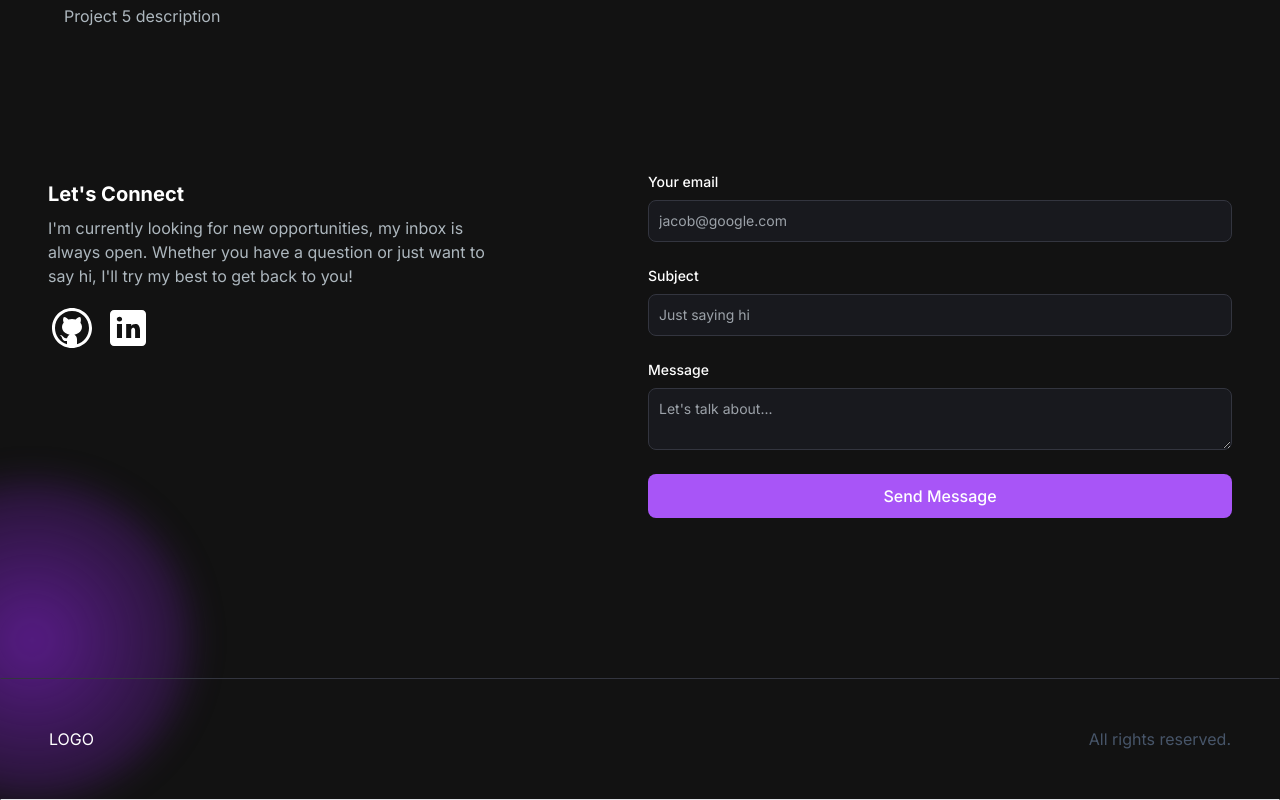
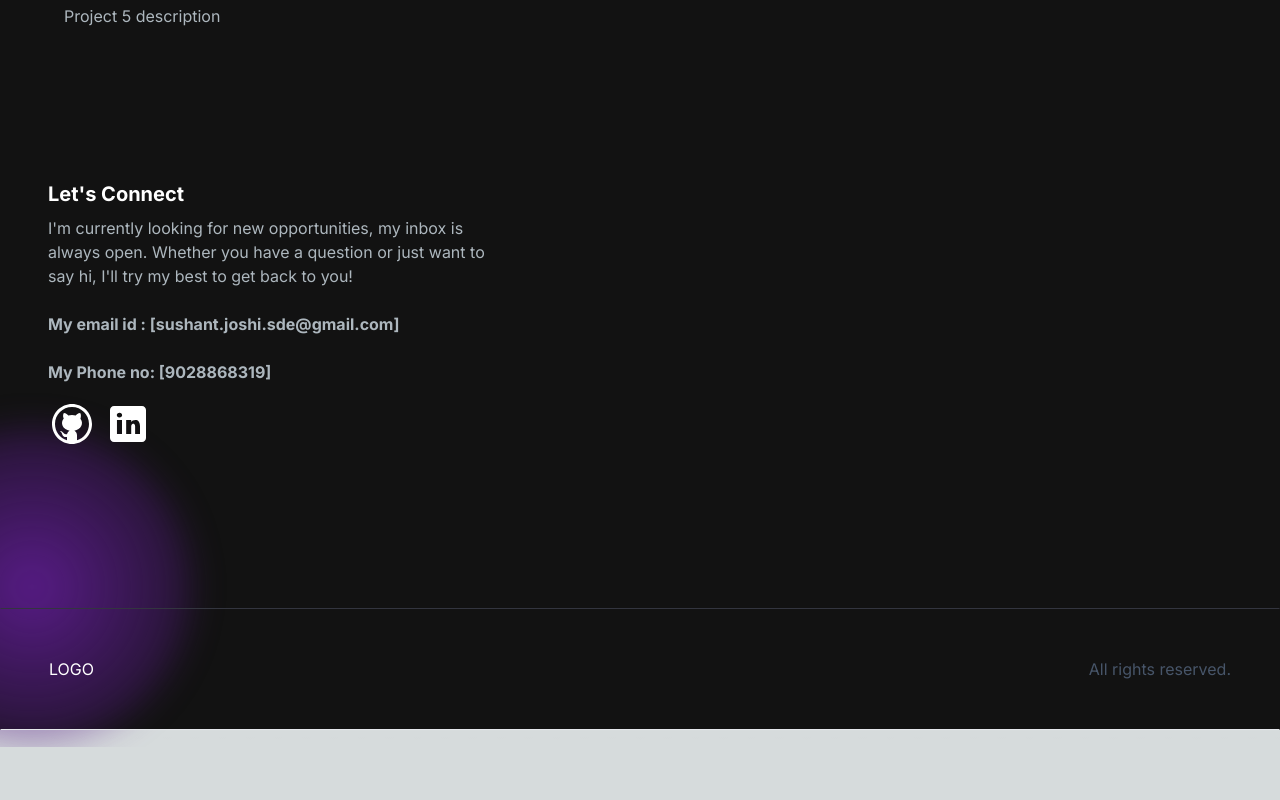
Before and after one commit to sushantJoshi01/Personal-Porfolio, a Next.js app: page / in a window 1280 px wide. Shown: the part 2801-3601 px from the top of the page. After the commit the page ends 3548 px from the top, so only its background shows below. Built offline with nearby package versions, Linux system fonts and the light colour scheme.

Commit message:
second commit

```diff
--- a/src/app/components/EmailSection.jsx
+++ b/src/app/components/EmailSection.jsx
@@ -8,36 +8,36 @@ import Image from "next/image";
 const EmailSection = () => {
   const [emailSubmitted, setEmailSubmitted] = useState(false);
 
-  const handleSubmit = async (e) => {
-    e.preventDefault();
-    const data = {
-      email: e.target.email.value,
-      subject: e.target.subject.value,
-      message: e.target.message.value,
-    };
-    const JSONdata = JSON.stringify(data);
-    const endpoint = "/api/send";
+  // const handleSubmit = async (e) => {
+  //   e.preventDefault();
+  //   const data = {
+  //     email: e.target.email.value,
+  //     subject: e.target.subject.value,
+  //     message: e.target.message.value,
+  //   };
+  //   const JSONdata = JSON.stringify(data);
+  //   const endpoint = "/api/send";
 
-    // Form the request for sending data to the server.
-    const options = {
-      // The method is POST because we are sending data.
-      method: "POST",
-      // Tell the server we're sending JSON.
-      headers: {
-        "Content-Type": "application/json",
-      },
-      // Body of the request is the JSON data we created above.
-      body: JSONdata,
-    };
+  //   // Form the request for sending data to the server.
+  //   const options = {
+  //     // The method is POST because we are sending data.
+  //     method: "POST",
+  //     // Tell the server we're sending JSON.
+  //     headers: {
+  //       "Content-Type": "application/json",
+  //     },
+  //     // Body of the request is the JSON data we created above.
+  //     body: JSONdata,
+  //   };
 
-    const response = await fetch(endpoint, options);
-    const resData = await response.json();
+  //   const response = await fetch(endpoint, options);
+  //   const resData = await response.json();
 
-    if (response.status === 200) {
-      console.log("Message sent.");
-      setEmailSubmitted(true);
-    }
-  };
+  //   if (response.status === 200) {
+  //     console.log("Message sent.");
+  //     setEmailSubmitted(true);
+  //   }
+  // };
 
   return (
     <section
@@ -54,6 +54,18 @@ const EmailSection = () => {
           I&apos;m currently looking for new opportunities, my inbox is always
           open. Whether you have a question or just want to say hi, I&apos;ll
           try my best to get back to you!
+
+          <br />
+          <br />
+
+        <b>
+           My email id : [sushant.joshi.sde@gmail.com]
+          </b>
+          <br />
+          <br />
+         <b>
+          My Phone no: [9028868319]
+          </b>
         </p>
         <div className="socials flex flex-row gap-2">
           <Link href="github.com">
@@ -65,7 +77,7 @@ const EmailSection = () => {
         </div>
       </div>
       <div>
-        {emailSubmitted ? (
+        {/* {emailSubmitted ? (
           <p className="text-green-500 text-sm mt-2">
             Email sent successfully!
           </p>
@@ -124,7 +136,7 @@ const EmailSection = () => {
               Send Message
             </button>
           </form>
-        )}
+        )} */}
       </div>
     </section>
   );
```
